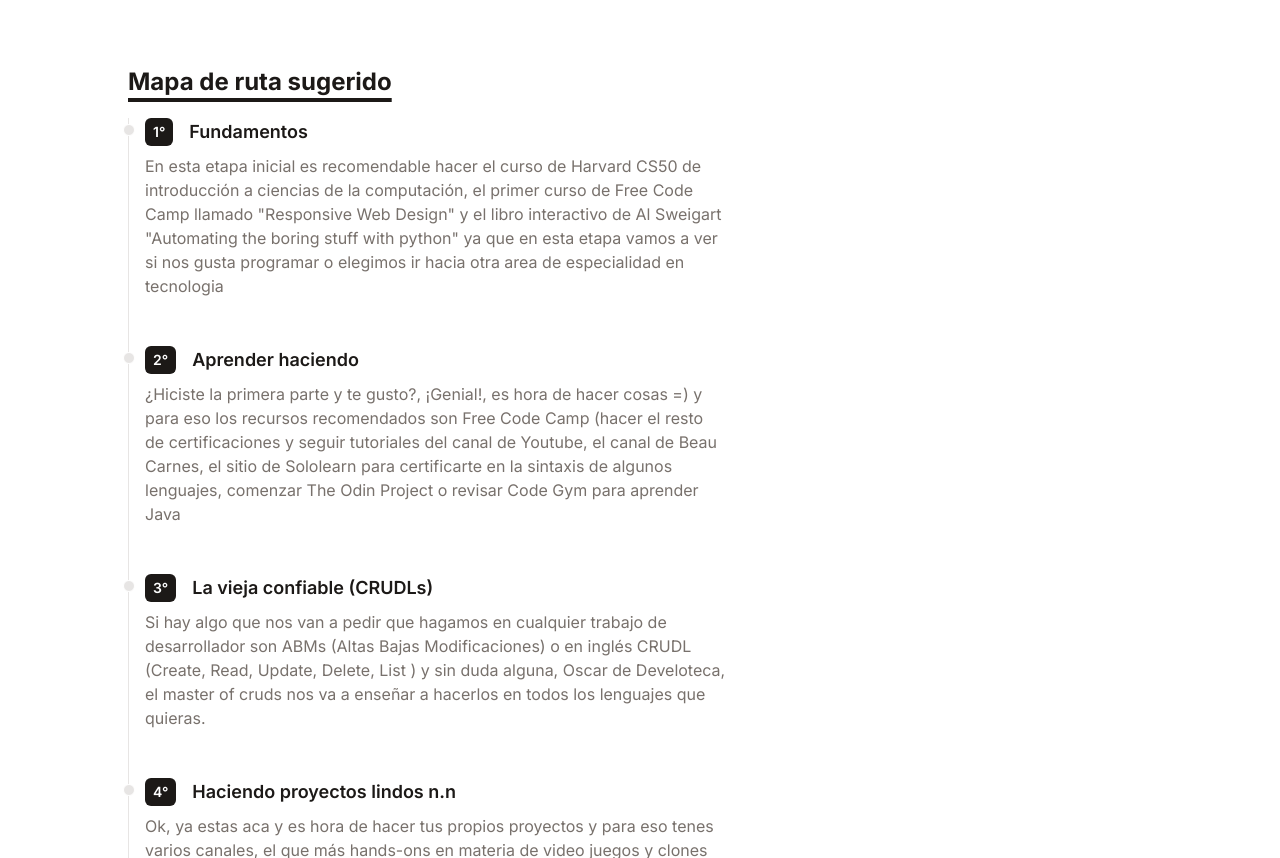
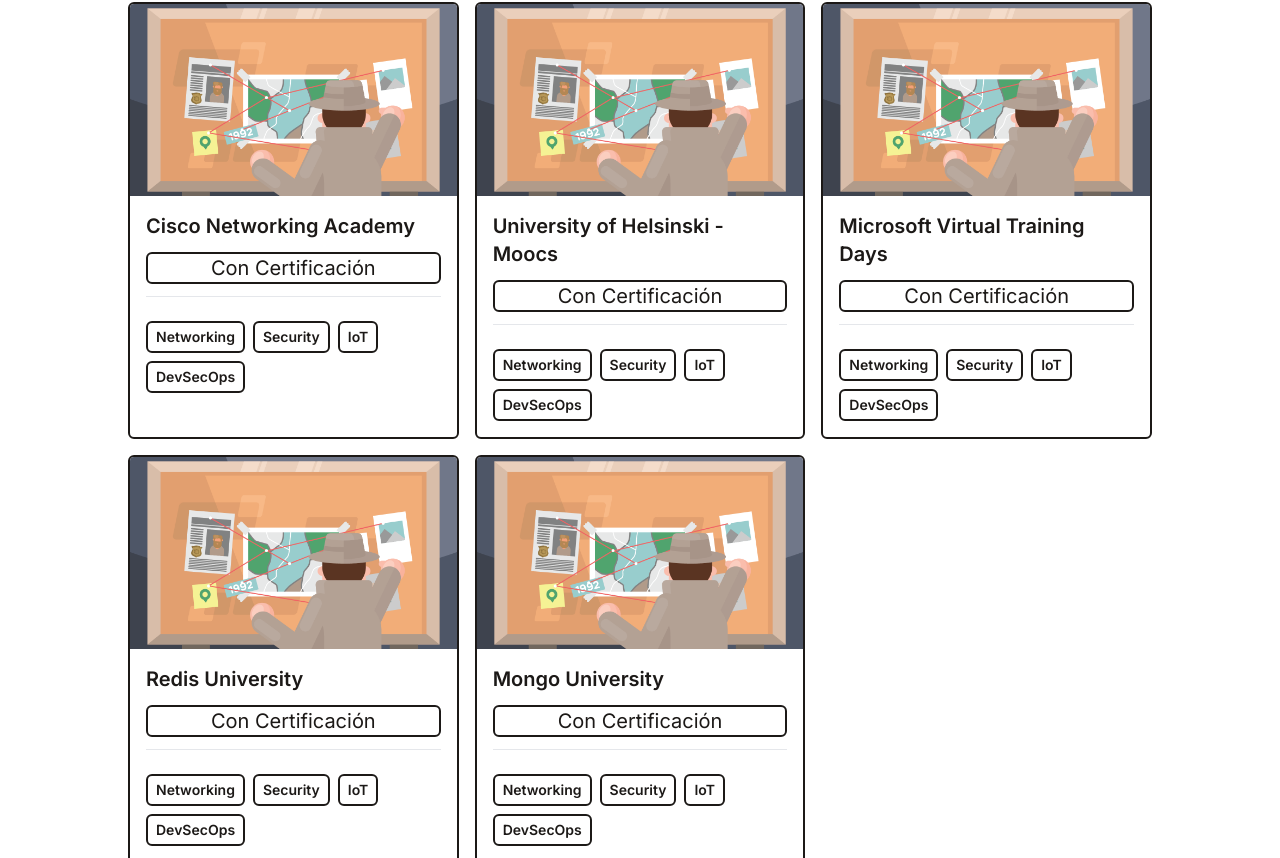
Before and after one commit to jpromanonet/freeCodingResources, a React (Vite) app in the folder es/: page / in a window 1280 px wide. Shown: the part 4202-5060 px from the top of the page. Built offline with nearby package versions, Linux system fonts and the light colour scheme.

Commit message:
Adding new resources

```diff
--- a/es/src/data/portfolio.js
+++ b/es/src/data/portfolio.js
@@ -139,7 +139,6 @@
       stack: ['Everything about tech', 'C#', 'SQL', 'Bash', 'Ruby', 'JavaScript', 'Python', 'Go', 'Etc'],
       link: 'https://devhints.io/',
    },
-
    {
       title: 'SQL Murder Mistery',
       cert: 'Sin certificación',
@@ -147,4 +146,40 @@
       stack: ['SQL'],
       link: 'https://mystery.knightlab.com/',
    },
+   {
+      title: 'Cisco Networking Academy',
+      cert: 'Con Certificación',
+      imgUrl: '/assets/sqlmurder.png',
+      stack: ['Networking', 'Security', 'IoT', 'DevSecOps'],
+      link: 'https://www.netacad.com/courses/all-courses',
+   },
+   {
+      title: 'University of Helsinski - Moocs',
+      cert: 'Con Certificación',
+      imgUrl: '/assets/sqlmurder.png',
+      stack: ['Networking', 'Security', 'IoT', 'DevSecOps'],
+      link: 'https://www.mooc.fi/en/#courses',
+   },
+   {
+      title: 'Microsoft Virtual Training Days',
+      cert: 'Con Certificación',
+      imgUrl: '/assets/sqlmurder.png',
+      stack: ['Networking', 'Security', 'IoT', 'DevSecOps'],
+      link: 'https://www.microsoft.com/es-es/training-days',
+   },
+   {
+      title: 'Redis University',
+      cert: 'Con Certificación',
+      imgUrl: '/assets/sqlmurder.png',
+      stack: ['Networking', 'Security', 'IoT', 'DevSecOps'],
+      link: 'https://university.redis.com/',
+   },
+   {
+      title: 'Mongo University',
+      cert: 'Con Certificación',
+      imgUrl: '/assets/sqlmurder.png',
+      stack: ['Networking', 'Security', 'IoT', 'DevSecOps'],
+      link: 'https://learn.mongodb.com/catalog',
+   },
+
 ]
```
